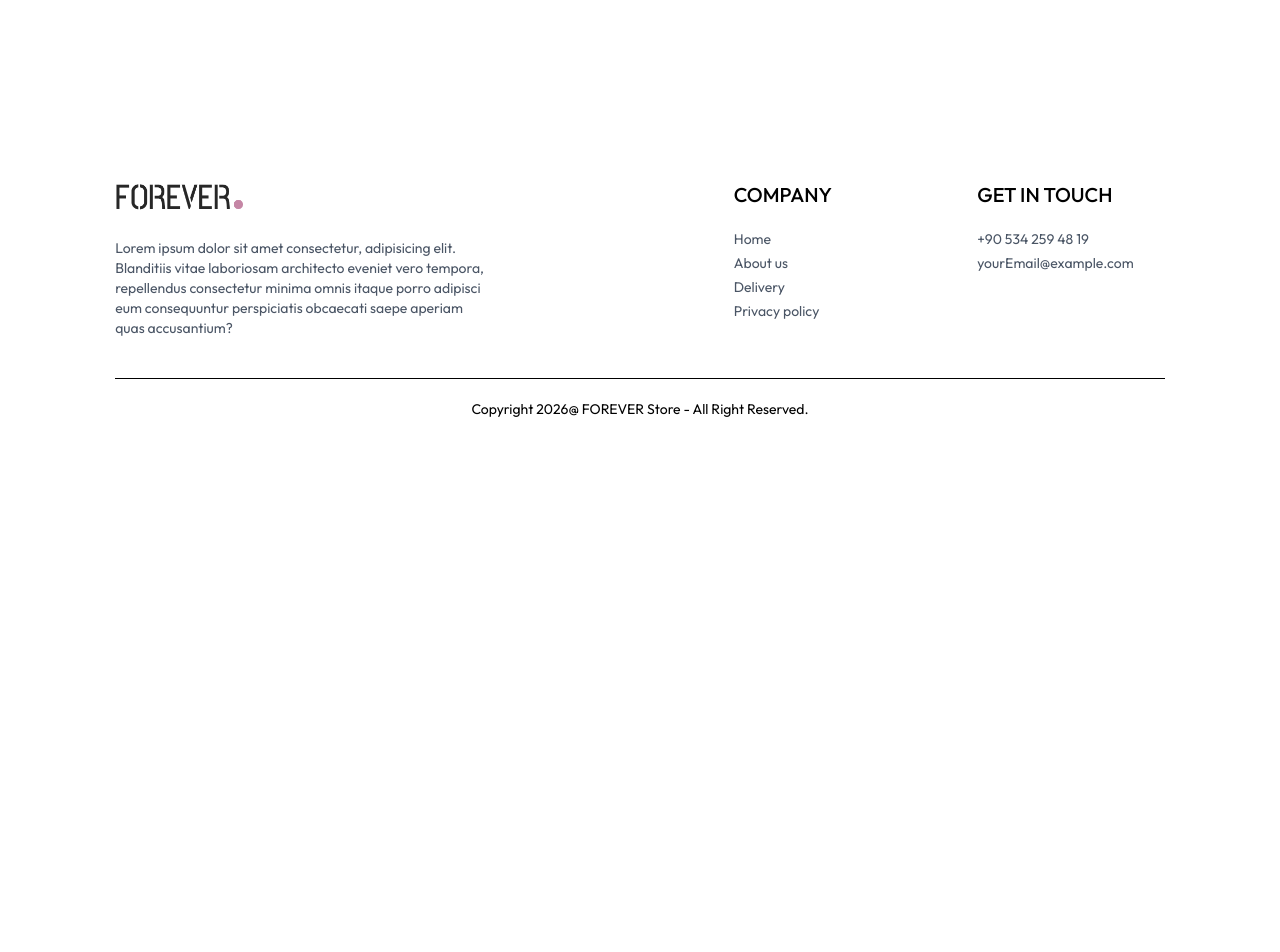
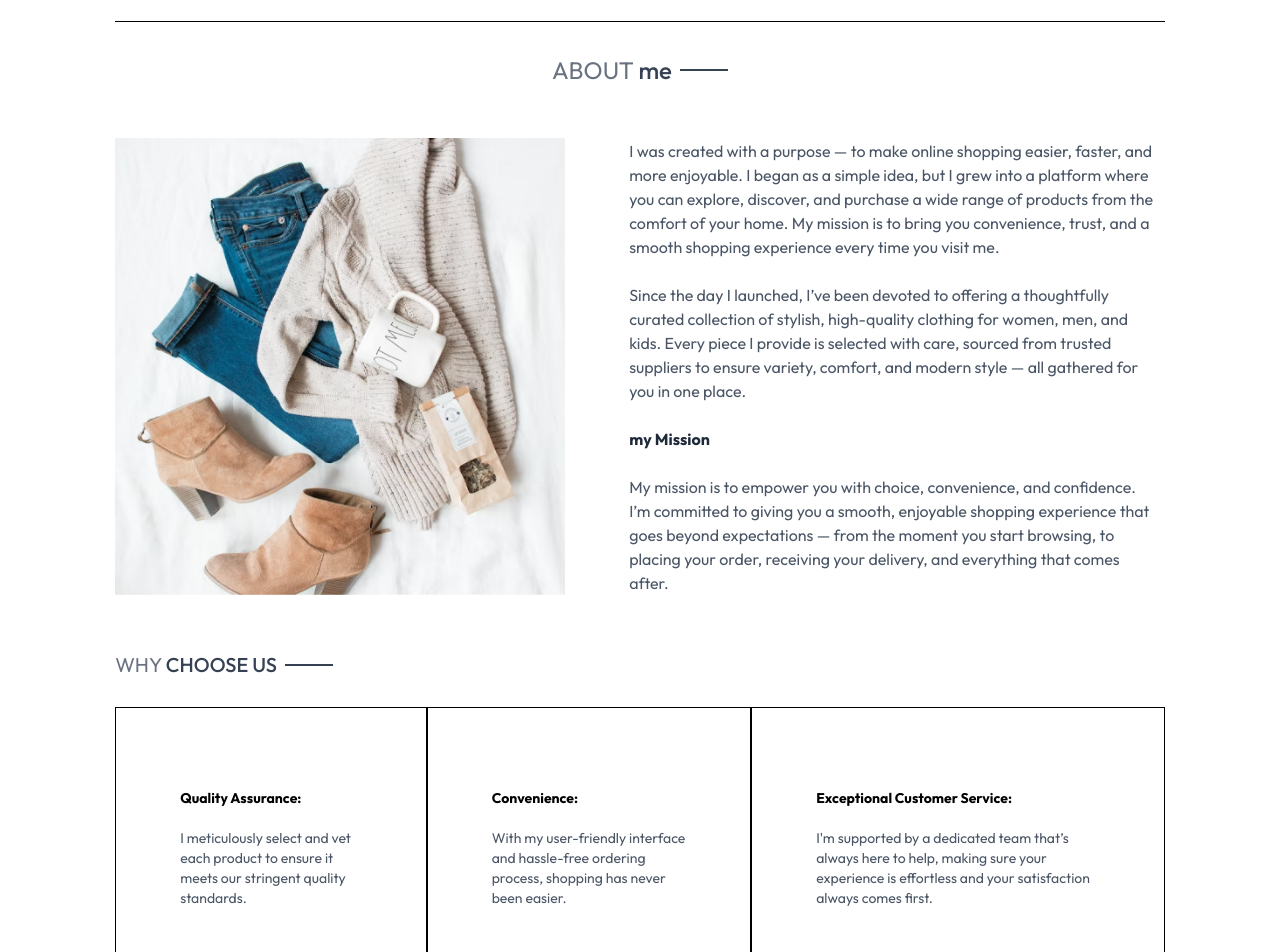
Before and after one commit to Faisal-M-S-Abu-Zakari/Ecommerce-App, a React (Vite) app in the folder frontend/: page /about in a window 1280 px wide. Shown: the part 60-1012 px from the top of the page. Before the commit the page ends 800 px from the top, so only its background shows below. Built offline with nearby package versions, Linux system fonts and the light colour scheme.

Commit message:
create : 1- about page . 2- contact page . 3- login/register page

```diff
--- a/frontend/src/pages/About.jsx
+++ b/frontend/src/pages/About.jsx
@@ -1,7 +1,72 @@
 import React from "react";
+import Title from "./../components/Title";
+import { assets } from "../assets/assets";
+import NewsLetterBox from "./../components/NewsLetterBox";
 
 const About = () => {
-  return <div></div>;
+  return (
+    <div>
+      <div className="pt-8 border-t text-2xl text-center">
+        <Title text1={"ABOUT"} text2={"me"} />
+      </div>
+      <div className="flex md:flex-row flex-col gap-16 my-10">
+        <img className="w-full md:max-w-112.5" src={assets.about_img} alt="" />
+        <div className="flex flex-col justify-center gap-6 md:w-2/4 text-gray-600">
+          <p>
+            I was created with a purpose — to make online shopping easier,
+            faster, and more enjoyable. I began as a simple idea, but I grew
+            into a platform where you can explore, discover, and purchase a wide
+            range of products from the comfort of your home. My mission is to
+            bring you convenience, trust, and a smooth shopping experience every
+            time you visit me.
+          </p>
+          <p>
+            Since the day I launched, I’ve been devoted to offering a
+            thoughtfully curated collection of stylish, high-quality clothing
+            for women, men, and kids. Every piece I provide is selected with
+            care, sourced from trusted suppliers to ensure variety, comfort, and
+            modern style — all gathered for you in one place.
+          </p>
+          <b className="text-gray-800">my Mission</b>
+          <p>
+            My mission is to empower you with choice, convenience, and
+            confidence. I’m committed to giving you a smooth, enjoyable shopping
+            experience that goes beyond expectations — from the moment you start
+            browsing, to placing your order, receiving your delivery, and
+            everything that comes after.
+          </p>
+        </div>
+      </div>
+      <div className="py-4 text-xl">
+        <Title text1={"WHY"} text2={"CHOOSE US"} />
+      </div>
+      <div className="flex md:flex-row flex-col mb-20 text-sm">
+        <div className="flex flex-col gap-5 px-10 md:px-16 py-8 sm:py-20 border">
+          <b>Quality Assurance:</b>
+          <p className="text-gray-600">
+            I meticulously select and vet each product to ensure it meets our
+            stringent quality standards.
+          </p>
+        </div>
+        <div className="flex flex-col gap-5 px-10 md:px-16 py-8 sm:py-20 border">
+          <b>Convenience: </b>
+          <p className="text-gray-600">
+            With my user-friendly interface and hassle-free ordering process,
+            shopping has never been easier.
+          </p>
+        </div>
+        <div className="flex flex-col gap-5 px-10 md:px-16 py-8 sm:py-20 border">
+          <b>Exceptional Customer Service:</b>
+          <p className="text-gray-600">
+            I'm supported by a dedicated team that’s always here to help, making
+            sure your experience is effortless and your satisfaction always
+            comes first.
+          </p>
+        </div>
+      </div>
+      <NewsLetterBox />
+    </div>
+  );
 };
 
 export default About;
--- a/frontend/src/pages/Contact.jsx
+++ b/frontend/src/pages/Contact.jsx
@@ -1,7 +1,39 @@
-import React from "react";
+import Title from "./../components/Title";
+import { assets } from "../assets/assets";
+import NewsLetterBox from "../components/NewsLetterBox";
 
 const Contact = () => {
-  return <div></div>;
+  return (
+    <div>
+      <div className="pt-10 border-t text-2xl text-center">
+        <Title text1={"CONTACT"} text2={"me"} />
+      </div>
+      <div className="flex md:flex-row flex-col justify-center gap-10 my-10 mb-28">
+        <img className="w-full md:max-w-120" src={assets.contact_img} alt="" />
+        <div className="flex flex-col justify-center items-start gap-6">
+          <p className="font-semibold text-gray-700 text-xl">OUR STORE</p>
+          <p className="text-muted">
+            Istanbul, <br /> Türkiye
+          </p>
+          <p className="text-muted">
+            Tel: +90 534 259 48 19
+            <br />
+            Email: ellashahba@gmail.com
+          </p>
+          <p className="font-semibold text-gray-700 text-xl">
+            CAREERS AT FOREVER
+          </p>
+          <p className="text-muted">
+            Learn more about my teams and job openings.
+          </p>
+          <button className="hover:bg-primary px-8 py-4 border border-border hover:text-white text-sm transition-all duration-500">
+            Explore Jobs
+          </button>
+        </div>
+      </div>
+      <NewsLetterBox />
+    </div>
+  );
 };
 
 export default Contact;
--- a/frontend/src/pages/Login.jsx
+++ b/frontend/src/pages/Login.jsx
@@ -64,7 +64,7 @@ const Login = () => {
           </p>
         )}
       </div>
-      <button className="bg-primary mt-4 px-8 py-2 font-light text-white">
+      <button className="bg-black mt-4 px-8 py-2 font-light text-white">
         {currentState === "Login" ? "Sign In" : "Sign Up"}
       </button>
     </form>
```
